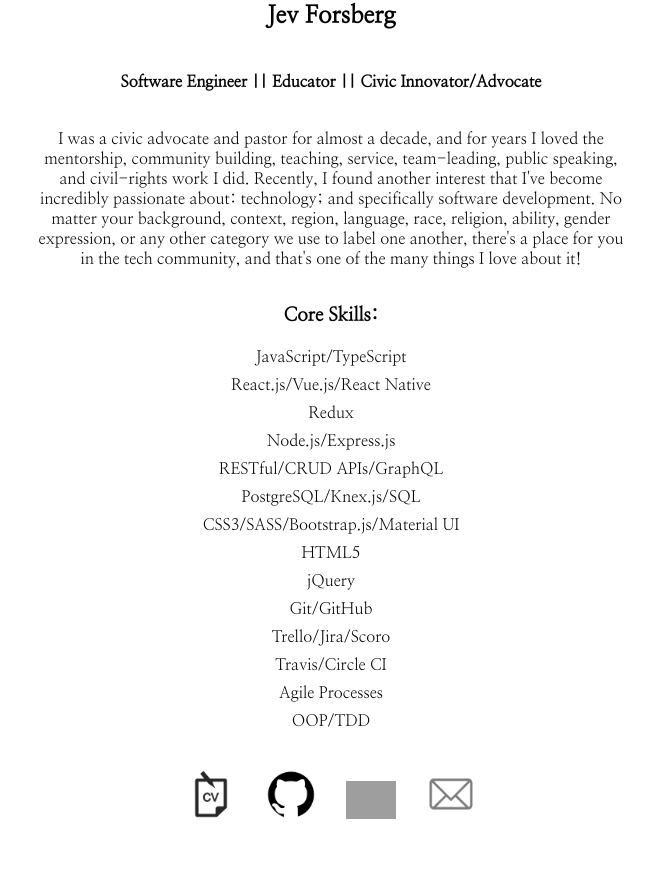
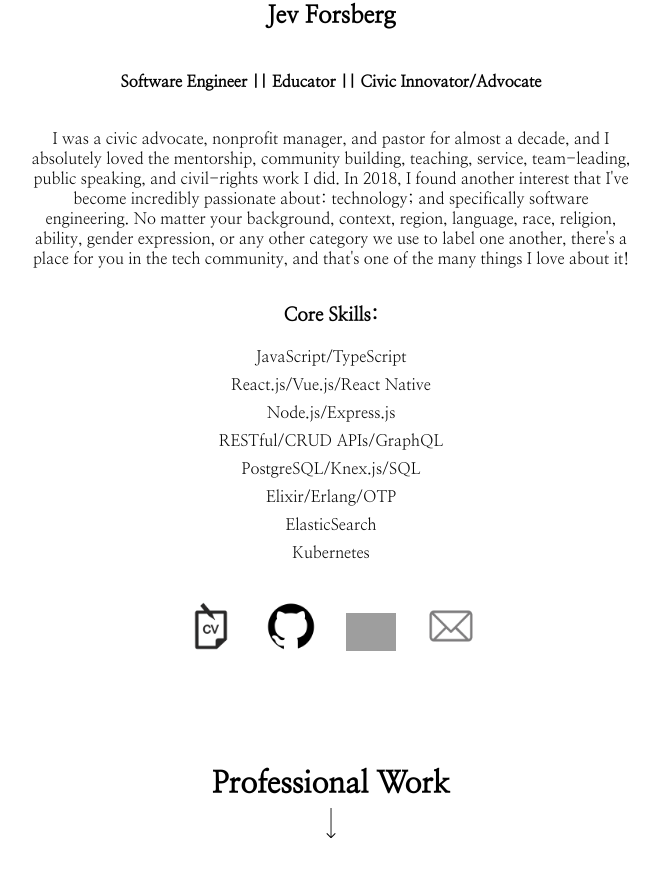
Before and after one commit to baldm0mma/JevTheDev-PortfolioPage, a React (Create React App) app: page / in a window 1280 px wide. Shown: the part 1351-2228 px from the top of the page, without its empty margins (309-969 px from the left). Built offline with nearby package versions, Linux system fonts and the light colour scheme; no server answers; grey boxes are pictures that could not be loaded.

Commit message:
pub/ update skills

```diff
--- a/src/allData/allData.js
+++ b/src/allData/allData.js
@@ -6,7 +6,7 @@ export const projectContent = [
       "This is the first NPM Package I've ever written! I love contributing to free, opensource code, and I'm really excited for this to be my first home-baked contribution! There are four components in total, a styled h1, a styled paragraph text, and two styled and controlled forms. The h1 and paragraph texts take a single prop, which is the text that they will display; and the two form components take two props each; one is the text title for the form, and the second is a callback function that returns the current controlled state of the form inputs. It was a blast to make, and I hope someone gets some use out of it!",
     gitHub: "https://github.com/baldm0mma/my-eighties-computer",
     live: "https://baldm0mma.github.io/my-eighties-computer/",
-    image: "./assets/My80sComputer.png"
+    image: "./assets/My80sComputer.png",
   },
   {
     id: 2,
@@ -15,7 +15,7 @@ export const projectContent = [
       "Rome wasn't built in a day; but this app was! A finalist for the 2019 Tech to Protect Hackathon, Home Safe gives homeowners an easy way to upload their pertinent safety information to be stored and displayed in a useful manner. It encourages users to complete a safety checklist, upload floor plans, and create a pre-incident plan to be printed and saved for display in the home. All of these features culminate to help homeowners get insurance breaks and offer first responders an amazing set of data that will help them do their job.",
     gitHub: "https://github.com/baldm0mma/home-safe",
     live: "https://ttp-home-safe.herokuapp.com/",
-    image: "./assets/HomeSafe.gif"
+    image: "./assets/HomeSafe.gif",
   },
   {
     id: 3,
@@ -24,7 +24,7 @@ export const projectContent = [
       "Ride With Me is a mobile application written in React Native that serves as a community board for motorcyclists to connect with other riders. Upon creation of an account, users can log in, add friends, and join rides based on criteria that they so choose, such as location, distance, and type of ride. Check out our front end code on GitHub (featuring React Native, Redux, Apollo, and XCode), and our back end GraphQL database on GitLab.",
     gitHub: "https://github.com/baldm0mma/ride_with_me",
     gitLab: "https://gitlab.com/ryanmillergm/motorcycle_ride",
-    image: "./assets/RideWithMe.gif"
+    image: "./assets/RideWithMe.gif",
   },
   {
     id: 4,
@@ -33,7 +33,7 @@ export const projectContent = [
       "This project is Rick and Morty fan app. With the announcement of Rick and Morty Season 4 coming this winter, there's a lot of excitement around it's hotly anticipated release. This app is designed to be a endorsement piece; an attempt to keep up the excitement for the upcoming season. There's a bit of gamification, a bit of shameless plugging of Adult Swim, and a LOT of 80's computer styling.",
     gitHub: "https://github.com/baldm0mma/richard_mortimer",
     live: "https://rich-mort.herokuapp.com/",
-    image: "./assets/RichardMortimer.gif"
+    image: "./assets/RichardMortimer.gif",
   },
   {
     id: 5,
@@ -42,7 +42,7 @@ export const projectContent = [
       "Kouleur-FE is the React front-end of a full-stack color palette picker application. We used Semantic UI elements to style and design an elegant, thoughtful, and intuitive UI/UX experience. This front end app pairs with a PostgreSQL/Node.js/Express.js RESTful API which we also built our ourselves that utilizes semantic HTTP methods, intuitive url pathway naming conventions, and a one-to-many database of our own design. You can find a link to the back end on our front end GitHub page.",
     gitHub: "https://github.com/baldm0mma/kouleur-fe",
     live: "https://kouleur.herokuapp.com/",
-    image: "./assets/Kouleur.gif"
+    image: "./assets/Kouleur.gif",
   },
   {
     id: 6,
@@ -52,8 +52,8 @@ export const projectContent = [
     gitHub: "https://github.com/baldm0mma/NASA_APOD_vue",
     gitLab: "",
     live: "https://nasa-apod-final.herokuapp.com/",
-    image: "./assets/VueNasa.gif"
-  }
+    image: "./assets/VueNasa.gif",
+  },
 ];
 
 export const aboutContent = {
@@ -61,29 +61,23 @@ export const aboutContent = {
   name: "Jev Forsberg",
   title: "Software Engineer || Educator || Civic Innovator/Advocate",
   description:
-    "I was a civic advocate and pastor for almost a decade, and for years I loved the mentorship, community building, teaching, service, team-leading, public speaking, and civil-rights work I did. Recently, I found another interest that I've become incredibly passionate about: technology; and specifically software development. No matter your background, context, region, language, race, religion, ability, gender expression, or any other category we use to label one another, there's a place for you in the tech community, and that's one of the many things I love about it!",
+    "I was a civic advocate, nonprofit manager, and pastor for almost a decade, and I absolutely loved the mentorship, community building, teaching, service, team-leading, public speaking, and civil-rights work I did. In 2018, I found another interest that I've become incredibly passionate about: technology; and specifically software engineering. No matter your background, context, region, language, race, religion, ability, gender expression, or any other category we use to label one another, there's a place for you in the tech community, and that's one of the many things I love about it!",
   gitHub: "https://github.com/baldm0mma",
   linkedIn: "https://www.linkedin.com/in/jev-forsberg/",
   resume:
-    "https://drive.google.com/file/d/1HrJA3eRJideTGS6LHOrS39CrqD9bIt74/view?usp=sharing",
+    "https://drive.google.com/file/d/1BrA5L4kzf9m52y_0DiLJNglrA8EmA0ud/view?usp=sharing",
   email: "mailto:jev.forsberg@gmail.com",
   image: "./assets/Profile-Gif.gif",
   skills: [
     "JavaScript/TypeScript",
     "React.js/Vue.js/React Native",
-    "Redux",
     "Node.js/Express.js",
     "RESTful/CRUD APIs/GraphQL",
     "PostgreSQL/Knex.js/SQL",
-    "CSS3/SASS/Bootstrap.js/Material UI",
-    "HTML5",
-    "jQuery",
-    "Git/GitHub",
-    "Trello/Jira/Scoro",
-    "Travis/Circle CI",
-    "Agile Processes",
-    "OOP/TDD"
-  ]
+    "Elixir/Erlang/OTP",
+    "ElasticSearch",
+    "Kubernetes",
+  ],
 };
 
 export const contractContent = [
@@ -92,13 +86,13 @@ export const contractContent = [
     dates: "September 2018 - December 2019",
     description:
       "Reengineered an obsolete code base for Colorado's public school's to have direct communication with emergency services in the event of an emergency. Our team rebuilt a MySQL database with Node.js and PostgreSQL, redesigned a Flash and PHP front end with React.js and Redux, and established communication between front end systems and IoT devices. Featured Bcrypt, JWT, and Secure Cookies for authentication and sessioning.",
-    image: "./assets/SchoolSAFE.gif"
+    image: "./assets/SchoolSAFE.gif",
   },
   {
     title: "Bryan Barton Construction",
     dates: "September 2019 - January 2020",
     description:
       "Designed, built, and implemented a dynamic, full-stack, and multi-interface web application that connects homeowners and property managers with construction and home repair needs with builders and contractors. Homeowners/property managers, contractors, and administrators all have separate logins and permissions; Homeowners/property managers can enter a job, then contractors/builders can enter a bid, finally a bid is chosen, and the job is archived.",
-    image: "./assets/under-construction.png"
-  }
+    image: "./assets/under-construction.png",
+  },
 ];
```
